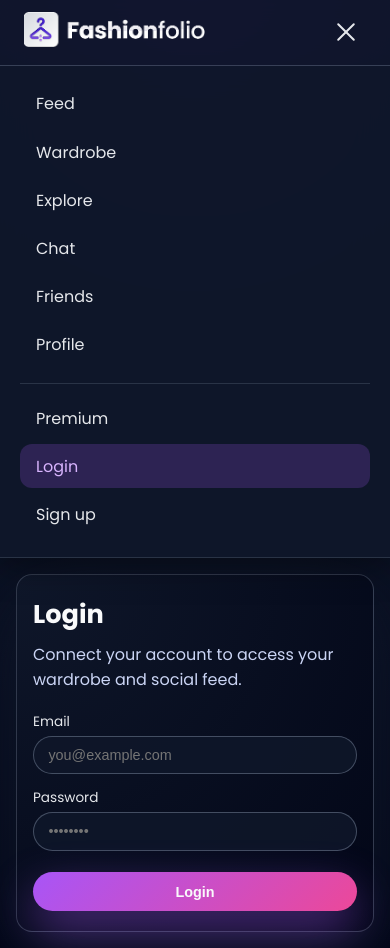
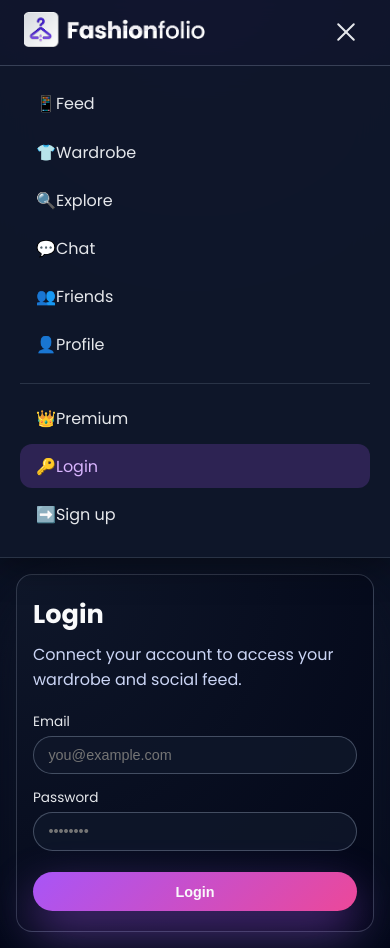
Before and after one commit to thomjap-school/FashionFolio, a React (Vite) app in the folder fashionfolio-front/: page /login in a window 390 px wide. Both pictures are taken after a click on the button "Toggle menu". Built offline with nearby package versions, Linux system fonts and the light colour scheme; no server answers.

Commit message:
Style: Emoji has been added Only on the layout phone version

```diff
--- a/fashionfolio-front/src/components/Layout.tsx
+++ b/fashionfolio-front/src/components/Layout.tsx
@@ -90,26 +90,26 @@ export function Layout({ children }: Props) {
       {menuOpen && (
         <div className="mobile-menu">
           <nav className="mobile-nav">
-            <NavLink to="/feed" onClick={closeMenu}>Feed</NavLink>
-            <NavLink to="/wardrobe" onClick={closeMenu}>Wardrobe</NavLink>
-            <NavLink to="/explore" onClick={closeMenu}>Explore</NavLink>
-            <NavLink to="/chat" onClick={closeMenu}>Chat</NavLink>
-            <NavLink to="/friends" onClick={closeMenu}>Friends</NavLink>
-            <NavLink to="/profile" onClick={closeMenu}>Profile</NavLink>
+            <NavLink to="/feed" onClick={closeMenu}>📱Feed</NavLink>
+            <NavLink to="/wardrobe" onClick={closeMenu}>👕Wardrobe</NavLink>
+            <NavLink to="/explore" onClick={closeMenu}>🔍Explore</NavLink>
+            <NavLink to="/chat" onClick={closeMenu}>💬Chat</NavLink>
+            <NavLink to="/friends" onClick={closeMenu}>👥Friends</NavLink>
+            <NavLink to="/profile" onClick={closeMenu}>👤Profile</NavLink>
           </nav>
           <div className="mobile-auth">
-            <NavLink to="/premium" className="premium-link" onClick={closeMenu}>Premium</NavLink>
+            <NavLink to="/premium" className="premium-link" onClick={closeMenu}>👑Premium</NavLink>
             {loggedIn ? (
               <>
-                <span className="status-pill">Logged</span>
+                <span className="status-pill">🟢Logged in</span>
                 <button className="link-button" type="button" onClick={handleLogout}>
                   Logout
                 </button>
               </>
             ) : (
               <>
-                <NavLink to="/login" onClick={closeMenu}>Login</NavLink>
-                <NavLink to="/register" onClick={closeMenu}>Sign up</NavLink>
+                <NavLink to="/login" onClick={closeMenu}>🔑Login</NavLink>
+                <NavLink to="/register" onClick={closeMenu}>➡️Sign up</NavLink>
               </>
             )}
           </div>
```
